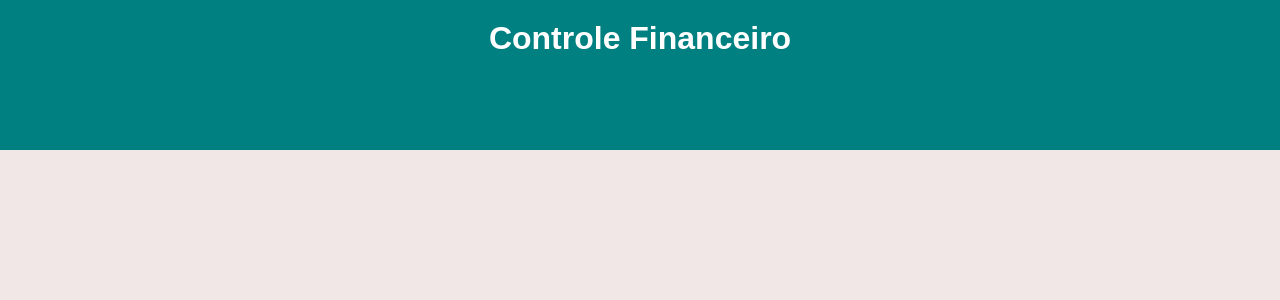
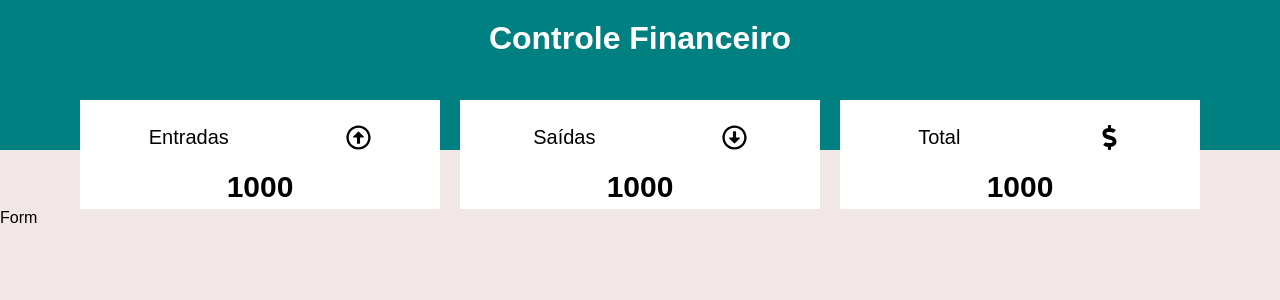
Before and after one commit to Davijluna/controle-financeiro, a React (Vite) app in the folder controle-financeiro/: page / in a window 1280 px wide. Shown: the top 300 px of the page. Built offline with nearby package versions, Linux system fonts and the light colour scheme.

Commit message:
adicionando arquivos para formulario

```diff
--- a/controle-financeiro/src/App.jsx
+++ b/controle-financeiro/src/App.jsx
@@ -1,5 +1,7 @@
 
 import Header from "./components";
+import Form from "./components/Form";
+import Resume from "./components/Resume";
 import GlobalStyle from "./style/global";
 
 const App = () => {
@@ -7,6 +9,8 @@
     <>
 
       <Header />
+      <Resume />
+      <Form />
       <GlobalStyle />
 
     </>
--- /dev/null
+++ b/controle-financeiro/src/components/Form/index.jsx
@@ -0,0 +1,9 @@
+import React from 'react'
+
+const Form = () => {
+  return (
+    <div>Form</div>
+  )
+}
+
+export default Form
--- /dev/null
+++ b/controle-financeiro/src/components/Form/style.jsx
@@ -0,0 +1,34 @@
+import styled from "styled-components";
+
+
+export const Container = styled.div`
+max-width: 1120px;
+margin: 20px auto;
+width: 98px;
+background-color: #fff;
+box-shadow: 0px 0px 5px #ccc;
+border-radius: 5px;
+display: flex;
+justify-content: space-around;
+padding: 15px 0px;
+gap: 10px;
+
+@media (max-width: 750px) {
+    display: grid;
+}
+`;
+
+export const InputContent = styled.div`
+display: flex;
+flex-direction: column;
+`;
+
+export const Label = styled.label``;
+
+export const Input = styled.input `
+outline: none;
+border-radius: 5px;
+padding: 5px 10px;
+font-size: 15px;
+border: 1px solid #CCC;
+`;
--- /dev/null
+++ b/controle-financeiro/src/components/Resume/index.jsx
@@ -0,0 +1,22 @@
+// import React from 'react'
+import * as C from './style';
+import ResumeItem from '../ResumeItem';
+// import * as C from "./style";
+
+import {
+  FaRegArrowAltCircleUp,
+  FaRegArrowAltCircleDown,
+  FaDollarSign,
+} from "react-icons/fa";
+
+const Resume = () => {
+  return (
+        <C.Container>
+            <ResumeItem title="Entradas" Icon={FaRegArrowAltCircleUp} value="1000" />
+            <ResumeItem title="Saídas" Icon= {FaRegArrowAltCircleDown} value="1000"/>
+            <ResumeItem title="Total" Icon= {FaDollarSign} value="1000"/>
+        </C.Container>
+  )
+}
+
+export default Resume;
--- /dev/null
+++ b/controle-financeiro/src/components/Resume/style.jsx
@@ -0,0 +1,11 @@
+import styled from "styled-components";
+
+export const Container = styled.div`
+max-width: 1120px;
+width: 98%;
+margin: 0 auto;
+display: flex;
+gap: 20px;
+margin-top: -50px;
+justify-content: space-around;
+`;
--- /dev/null
+++ b/controle-financeiro/src/components/ResumeItem/index.jsx
@@ -0,0 +1,16 @@
+// import React from 'react'
+import * as C from "./style";
+
+const ResumeItem = ({title, Icon, value }) => {
+  return (
+    <C.Container>
+        <C.Header>
+        <C.HeaderTitle>{title}</C.HeaderTitle>
+        <Icon></Icon>
+        </C.Header>
+        <C.Total>{value}</C.Total>
+    </C.Container>
+);
+};
+
+export default ResumeItem;
--- /dev/null
+++ b/controle-financeiro/src/components/ResumeItem/style.jsx
@@ -0,0 +1,50 @@
+import styled from "styled-components";
+
+export const Container = styled.div`
+    display: flex;
+    flex-direction: column;
+    align-items: center;
+    background-color: #fff;
+    borer-radius: 5px;
+    padding: 5px 15px;
+    width: 30%;
+
+    @media (max-width: 750px) {
+        width: 20%;
+
+        p {
+            font-size: 20px;
+        }
+
+        span {
+            font-size: 20px;
+        }
+
+        svg {
+            display: none;
+        }
+    }
+`;
+
+export const Header = styled.header`
+    display: flex;
+    align-items: center;
+    justify-content: space-around;
+    width: 100%;
+    gap: 10px;
+    margin:20px auto;
+
+    svg {
+        width: 25px;
+        height: 25px;
+    }
+`;
+
+export const HeaderTitle = styled.p`
+    font-size: 20px;
+`;
+
+export const Total = styled.span`
+    font-size: 30px;
+    font-weight: bold;
+`;
```
Also changed, not shown: controle-financeiro/package.json (+6 -1 lines), 1 other file (tests, documents, lock files or other folders).
